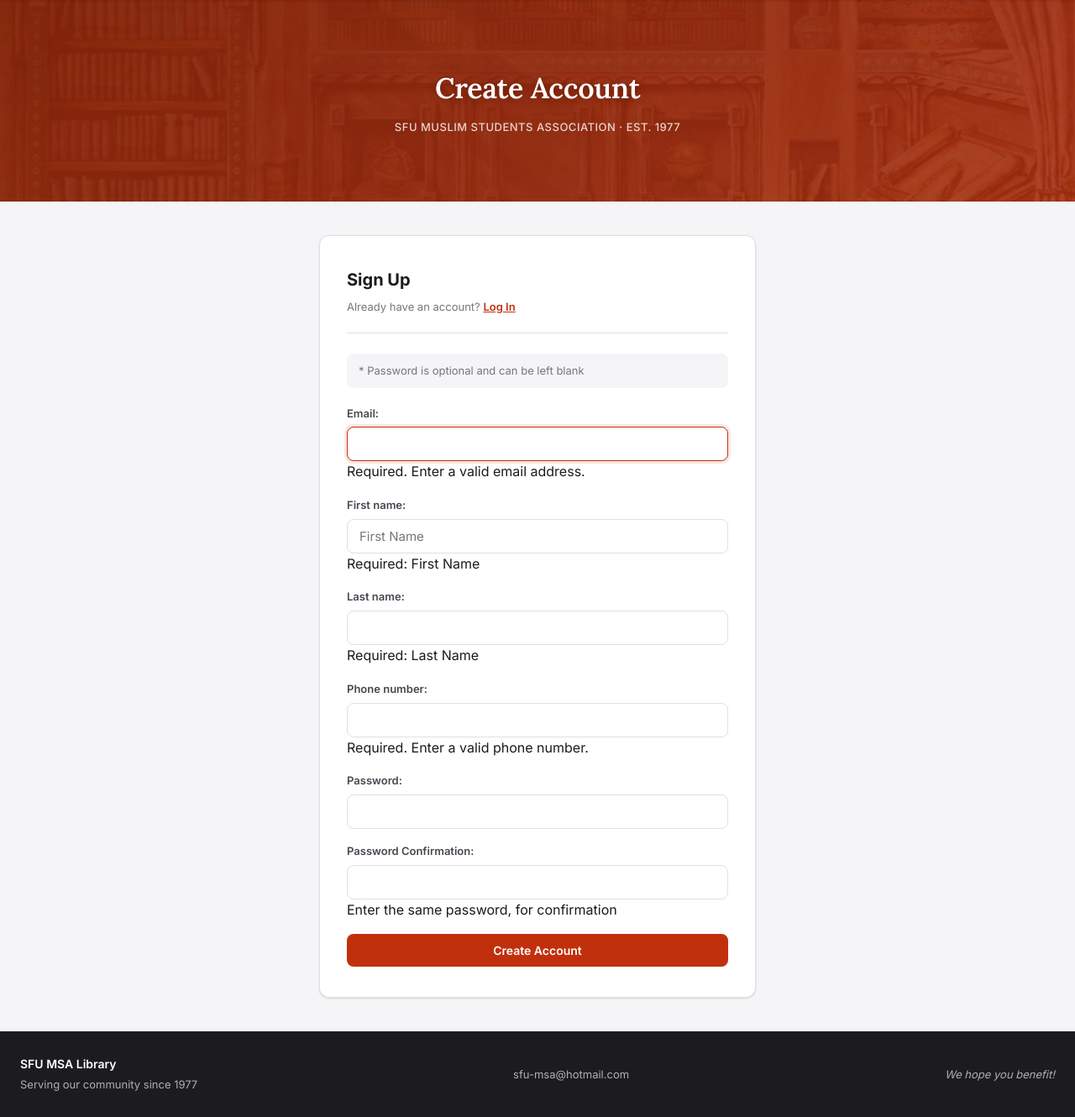
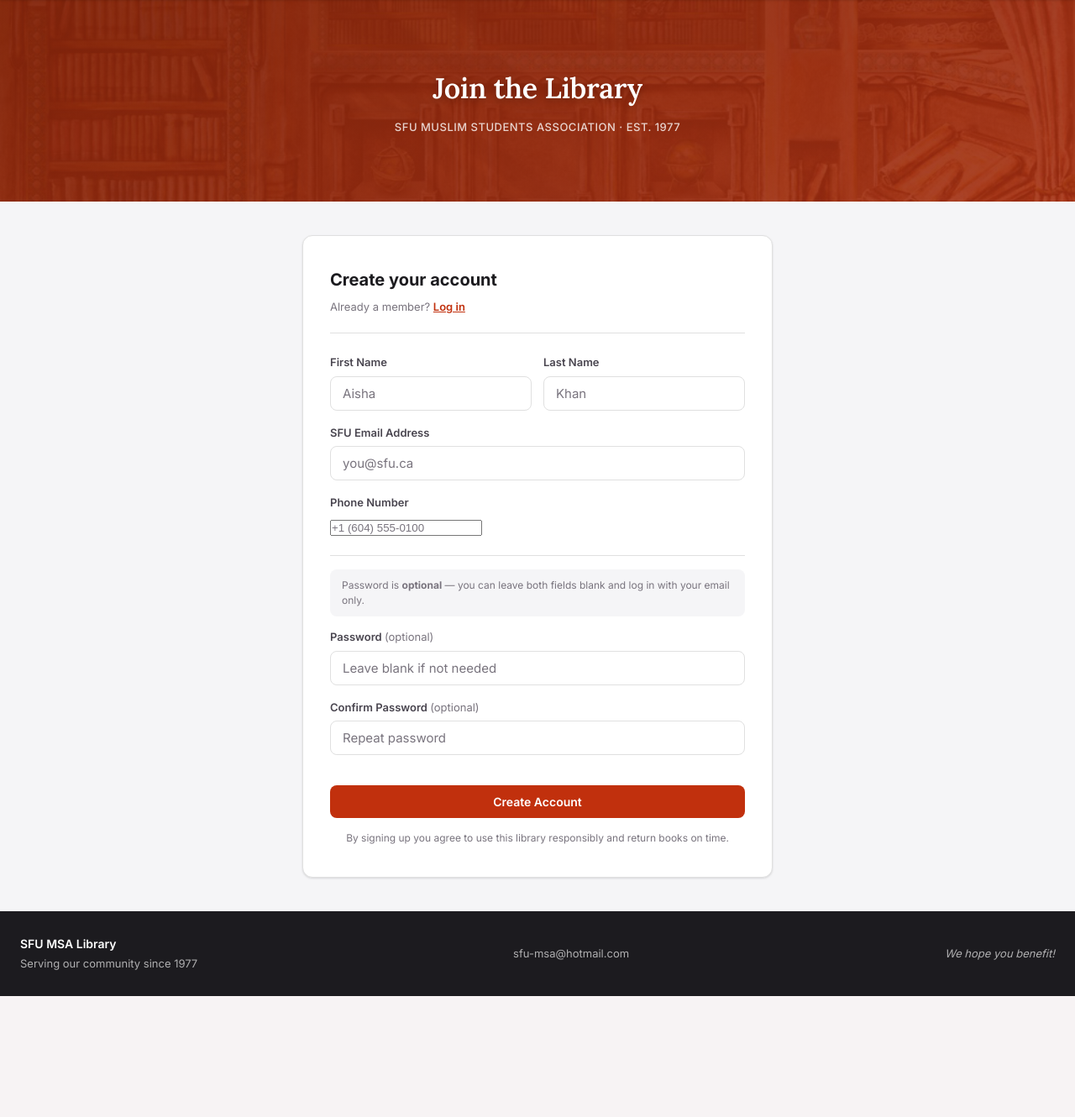
Before and after one commit to rqawasme/MSA-Library, a Django app: page /accounts/signup/ in a window 1280 px wide. Shown: the part 64-1394 px from the top of the page at 84% size. After the commit the page ends 1250 px from the top, so only its background shows below. Run offline with Django 4.2, Linux system fonts and the light colour scheme.

Commit message:
sign up page update UI

```diff
--- a/accounts/templates/registration/signup.html
+++ b/accounts/templates/registration/signup.html
@@ -1,23 +1,136 @@
 {% extends 'base.html' %}
 
-{% block title %}Sign Up — MSA Library{% endblock %}
-{% block main_title %}Create Account{% endblock %}
+{% block title %}Create Account — MSA Library{% endblock %}
+{% block main_title %}Join the Library{% endblock %}
 
 {% block content %}
-<div class="form-card">
-  <div class="form-card-title">Sign Up</div>
+<div class="form-card" style="max-width:560px;">
+
+  <div class="form-card-title">Create your account</div>
   <div class="form-card-subtitle">
-    Already have an account? <a href="{% url 'login' %}" style="color:var(--red);font-weight:600;">Log In</a>
+    Already a member? <a href="{% url 'login' %}" style="color:var(--red);font-weight:600;">Log in</a>
   </div>
 
-  <p style="font-size:13px;color:var(--text-3);margin-bottom:20px;background:var(--bg);padding:10px 14px;border-radius:var(--radius-sm);">
-    * Password is optional and can be left blank
-  </p>
+  {% if form.non_field_errors %}
+  <div class="alert alert-error">
+    {% for error in form.non_field_errors %}{{ error }}{% endfor %}
+  </div>
+  {% endif %}
 
-  <form method="post">
+  <form method="post" novalidate>
     {% csrf_token %}
-    <div class="django-form">{{ form.as_p }}</div>
-    <button type="submit" class="btn-primary btn-full">Create Account</button>
+
+    <!-- Name row -->
+    <div style="display:grid;grid-template-columns:1fr 1fr;gap:14px;">
+      <div class="form-group">
+        <label for="{{ form.first_name.id_for_label }}">First Name</label>
+        <input
+          type="text"
+          id="{{ form.first_name.id_for_label }}"
+          name="{{ form.first_name.html_name }}"
+          value="{{ form.first_name.value|default_if_none:'' }}"
+          placeholder="Aisha"
+          autocomplete="given-name"
+          {% if form.first_name.errors %}style="border-color:#C62828;"{% endif %}
+        >
+        {% if form.first_name.errors %}
+        <div style="font-size:12px;color:#C62828;margin-top:4px;">{{ form.first_name.errors|join:", " }}</div>
+        {% endif %}
+      </div>
+      <div class="form-group">
+        <label for="{{ form.last_name.id_for_label }}">Last Name</label>
+        <input
+          type="text"
+          id="{{ form.last_name.id_for_label }}"
+          name="{{ form.last_name.html_name }}"
+          value="{{ form.last_name.value|default_if_none:'' }}"
+          placeholder="Khan"
+          autocomplete="family-name"
+          {% if form.last_name.errors %}style="border-color:#C62828;"{% endif %}
+        >
+        {% if form.last_name.errors %}
+        <div style="font-size:12px;color:#C62828;margin-top:4px;">{{ form.last_name.errors|join:", " }}</div>
+        {% endif %}
+      </div>
+    </div>
+
+    <!-- Email -->
+    <div class="form-group">
+      <label for="{{ form.email.id_for_label }}">SFU Email Address</label>
+      <input
+        type="email"
+        id="{{ form.email.id_for_label }}"
+        name="{{ form.email.html_name }}"
+        value="{{ form.email.value|default_if_none:'' }}"
+        placeholder="you@sfu.ca"
+        autocomplete="email"
+        {% if form.email.errors %}style="border-color:#C62828;"{% endif %}
+      >
+      {% if form.email.errors %}
+      <div style="font-size:12px;color:#C62828;margin-top:4px;">{{ form.email.errors|join:", " }}</div>
+      {% endif %}
+    </div>
+
+    <!-- Phone -->
+    <div class="form-group">
+      <label for="{{ form.phone_number.id_for_label }}">Phone Number</label>
+      <input
+        type="tel"
+        id="{{ form.phone_number.id_for_label }}"
+        name="{{ form.phone_number.html_name }}"
+        value="{{ form.phone_number.value|default_if_none:'' }}"
+        placeholder="+1 (604) 555-0100"
+        autocomplete="tel"
+        {% if form.phone_number.errors %}style="border-color:#C62828;"{% endif %}
+      >
+      {% if form.phone_number.errors %}
+      <div style="font-size:12px;color:#C62828;margin-top:4px;">{{ form.phone_number.errors|join:", " }}</div>
+      {% endif %}
+    </div>
+
+    <!-- Password section -->
+    <div style="border-top:1px solid var(--border);margin:20px 0 16px;padding-top:16px;">
+      <div style="font-size:12px;color:var(--text-3);margin-bottom:14px;background:var(--bg);padding:10px 14px;border-radius:var(--radius-sm);line-height:1.5;">
+        Password is <strong>optional</strong> — you can leave both fields blank and log in with your email only.
+      </div>
+
+      <div class="form-group">
+        <label for="{{ form.password1.id_for_label }}">Password <span style="font-weight:400;color:var(--text-3);">(optional)</span></label>
+        <input
+          type="password"
+          id="{{ form.password1.id_for_label }}"
+          name="{{ form.password1.html_name }}"
+          placeholder="Leave blank if not needed"
+          autocomplete="new-password"
+          {% if form.password1.errors %}style="border-color:#C62828;"{% endif %}
+        >
+        {% if form.password1.errors %}
+        <div style="font-size:12px;color:#C62828;margin-top:4px;">{{ form.password1.errors|join:", " }}</div>
+        {% endif %}
+      </div>
+
+      <div class="form-group" style="margin-bottom:0;">
+        <label for="{{ form.password2.id_for_label }}">Confirm Password <span style="font-weight:400;color:var(--text-3);">(optional)</span></label>
+        <input
+          type="password"
+          id="{{ form.password2.id_for_label }}"
+          name="{{ form.password2.html_name }}"
+          placeholder="Repeat password"
+          autocomplete="new-password"
+          {% if form.password2.errors %}style="border-color:#C62828;"{% endif %}
+        >
+        {% if form.password2.errors %}
+        <div style="font-size:12px;color:#C62828;margin-top:4px;">{{ form.password2.errors|join:", " }}</div>
+        {% endif %}
+      </div>
+    </div>
+
+    <button type="submit" class="btn-primary btn-full" style="margin-top:20px;">Create Account</button>
+
+    <p style="margin-top:14px;font-size:12px;color:var(--text-3);text-align:center;line-height:1.6;">
+      By signing up you agree to use this library responsibly and return books on time.
+    </p>
   </form>
+
 </div>
 {% endblock %}
```
